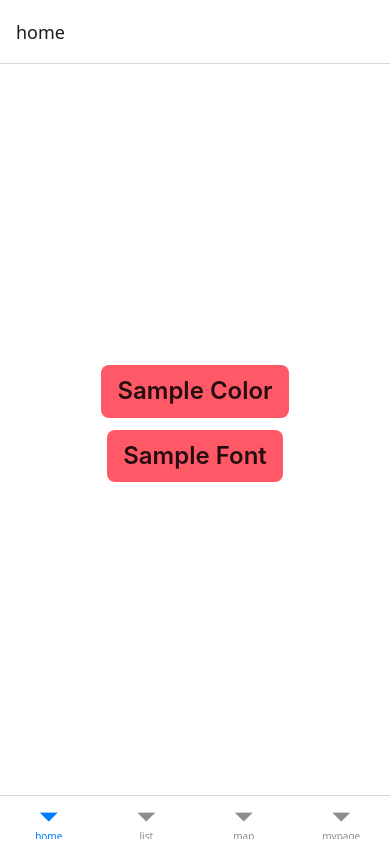
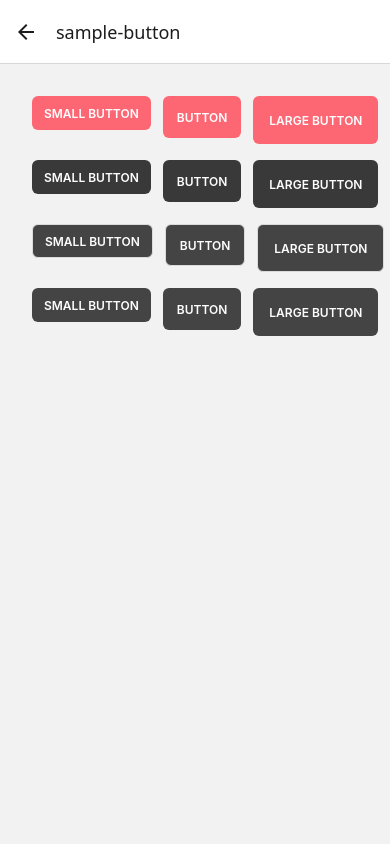
Before and after one commit to diningBuddy/fe, a React Native app: screen /sample-button in a window 390 px wide. Built offline with nearby package versions, Linux system fonts and the light colour scheme.

Commit message:
feat : 공통 컴포넌트 작업 1차

```diff
--- a/App.tsx
+++ b/App.tsx
@@ -24,6 +24,7 @@ import MypageScreen from "./src/screens/MypageScreen";
 import BrowserScreen from "./src/screens/BrowserScreen";
 import SampleColor from "./src/components/sample/SampleColor";
 import SampleFont from "./src/components/sample/SampleFont";
+import SampleButton from "./src/components/sample/SampleButton";
 
 export type Props = {
   label: string;
@@ -63,6 +64,10 @@ const App: React.FC<Props> = ({ label, onPress, color, ...rest }) => {
             component={SampleColor}
           />
           <Stack.Screen name={RouteNames.SAMPLE_FONT} component={SampleFont} />
+          <Stack.Screen
+            name={RouteNames.SAMPLE_BUTTON}
+            component={SampleButton}
+          />
         </Stack.Navigator>
       </NavigationContainer>
     </ThemeProvider>
--- /dev/null
+++ b/src/common/Button.tsx
@@ -0,0 +1,82 @@
+import React, { useState } from "react";
+import styled from "styled-components/native";
+
+interface ButtonStyle {
+  mode: string;
+  margin?: string;
+  size?: "sm" | "md" | "lg";
+  fontColor?: string;
+  isIcon?: boolean;
+  isPressed?: boolean; // 클릭 상태를 관리하기 위한 속성 추가
+}
+
+const MAIN = "main";
+const SECONDARY = "secondary";
+const OUTLINE_RED = "outlineRed";
+const OUTLINE = "outline";
+const TEXT = "text";
+
+export const Button = styled.TouchableOpacity<ButtonStyle>`
+  display: flex;
+  justify-content: center;
+  align-items: center;
+
+  height: ${(props) =>
+    props.size === "lg" ? "48px" : props.size === "md" ? "42px" : "34px"};
+  padding: ${(props) =>
+    props.size === "lg"
+      ? "14px 16px"
+      : props.size === "md"
+      ? "12px 14px"
+      : "10px 12px"};
+  margin: ${(props) => props.margin || "0"};
+
+  border: ${(props) =>
+    props.mode === OUTLINE_RED
+      ? `1px solid ${props.theme.color.destructive.main}`
+      : props.mode === OUTLINE
+      ? `1px solid ${props.theme.color.tertiary.main}`
+      : "none"};
+
+  border-radius: 6px;
+
+  background: ${(props) => {
+    if (props.isPressed) {
+      return props.theme.color.primary.pressed;
+    }
+
+    switch (props.mode) {
+      case MAIN:
+        return props.theme.color.primary.main;
+      case SECONDARY:
+        return props.theme.color.secondary.main;
+      case OUTLINE_RED:
+        return props.theme.color.theme.layoutBg; // OUTLINE_RED는 기본 배경색으로 설정
+      case OUTLINE:
+        return props.theme.color.theme.layoutBg; // OUTLINE는 기본 배경색으로 설정
+      default:
+        return props.theme.color.theme.layoutBg; // 기본 배경색
+    }
+  }};
+
+  opacity: ${(props) => (props.isPressed ? 1 : 0.9)};
+`;
+
+export const ButtonText = styled.Text<ButtonStyle>`
+  color: ${(props) =>
+    props.fontColor ||
+    props.theme.color.theme.defaultWhite ||
+    (props.mode === MAIN
+      ? props.theme.color.theme.defaultWhite
+      : [OUTLINE, TEXT].includes(props.mode)
+      ? props.theme.color.theme.textSecondary
+      : props.theme.color.destructive.main)};
+  font-size: ${(props) =>
+    props.size === "lg" ? "16px" : props.size === "md" ? "14px" : "12px"};
+  font-weight: 600;
+`;
+
+Button.defaultProps = {
+  mode: MAIN,
+  size: "md",
+};
--- /dev/null
+++ b/src/components/sample/SampleButton.tsx
@@ -0,0 +1,87 @@
+import React, { useState } from "react";
+import { View, StyleSheet, Text } from "react-native";
+import { Button, ButtonText } from "../../common/Button";
+
+const SampleButton = () => {
+  const [isPressed, setIsPressed] = useState(false);
+
+  return (
+    <View style={styles.container}>
+      {/* Primary */}
+      <View style={styles.buttonGroup}>
+        <Button size="sm">
+          <ButtonText>SMALL BUTTON</ButtonText>
+        </Button>
+
+        <Button
+          isPressed={isPressed}
+          onPressIn={() => setIsPressed(true)}
+          onPressOut={() => setIsPressed(false)}
+        >
+          <ButtonText>BUTTON</ButtonText>
+        </Button>
+
+        <Button size="lg">
+          <ButtonText>LARGE BUTTON</ButtonText>
+        </Button>
+      </View>
+
+      {/* Secondary */}
+      <View style={styles.buttonGroup}>
+        <Button mode="secondary" size="sm">
+          <ButtonText>SMALL BUTTON</ButtonText>
+        </Button>
+
+        <Button mode="secondary">
+          <ButtonText>BUTTON</ButtonText>
+        </Button>
+        <Button mode="secondary" size="lg">
+          <ButtonText>LARGE BUTTON</ButtonText>
+        </Button>
+      </View>
+
+      {/* Outline */}
+      <View style={styles.buttonGroup}>
+        <Button mode="outline" size="sm">
+          <ButtonText>SMALL BUTTON</ButtonText>
+        </Button>
+
+        <Button mode="outline">
+          <ButtonText>BUTTON</ButtonText>
+        </Button>
+        <Button mode="outline" size="lg">
+          <ButtonText>LARGE BUTTON</ButtonText>
+        </Button>
+      </View>
+
+      {/* Border none, only Text */}
+      <View style={styles.buttonGroup}>
+        <Button mode="text" size="sm">
+          <ButtonText>SMALL BUTTON</ButtonText>
+        </Button>
+
+        <Button mode="text">
+          <ButtonText>BUTTON</ButtonText>
+        </Button>
+        <Button mode="text" size="lg">
+          <ButtonText>LARGE BUTTON</ButtonText>
+        </Button>
+      </View>
+    </View>
+  );
+};
+
+const styles = StyleSheet.create({
+  container: {
+    justifyContent: "center",
+    alignItems: "center",
+    padding: 24,
+  },
+  buttonGroup: {
+    flexDirection: "row",
+    margin: 8,
+    gap: 12,
+  },
+});
+
+export default SampleButton;
--- a/src/screens/HomeScreen.tsx
+++ b/src/screens/HomeScreen.tsx
@@ -39,6 +39,13 @@ const HomeScreen = ({ navigation }: Props) => {
       >
         <HeadingSemiBold24>Sample Font</HeadingSemiBold24>
       </SampleBtn>
+      <SampleBtn
+        onPress={() => {
+          navigation.navigate(RouteNames.SAMPLE_BUTTON);
+        }}
+      >
+        <HeadingSemiBold24>Sample Button</HeadingSemiBold24>
+      </SampleBtn>
     </View>
   );
 };
--- a/src/styles/ThemeStyle.ts
+++ b/src/styles/ThemeStyle.ts
@@ -32,6 +32,7 @@ export const color = {
     dividers: "#0000000F",
     layoutBg: "#000000CC",
     tableHeader: "#00000005",
+    defaultWhite: "#FFFFFF",
   },
 };
 
--- a/src/utils/routes.ts
+++ b/src/utils/routes.ts
@@ -8,6 +8,7 @@ export const RouteNames = {
 
   SAMPLE_FONT: "sample-font" as const,
   SAMPLE_COLOR: "sample-color" as const,
+  SAMPLE_BUTTON: "sample-button" as const,
 };
 
 export type RootStackParamList = {
@@ -19,4 +20,5 @@ export type RootStackParamList = {
   [RouteNames.MYPAGE]: undefined;
   [RouteNames.SAMPLE_FONT]: undefined;
   [RouteNames.SAMPLE_COLOR]: undefined;
+  [RouteNames.SAMPLE_BUTTON]: undefined;
 };
```
